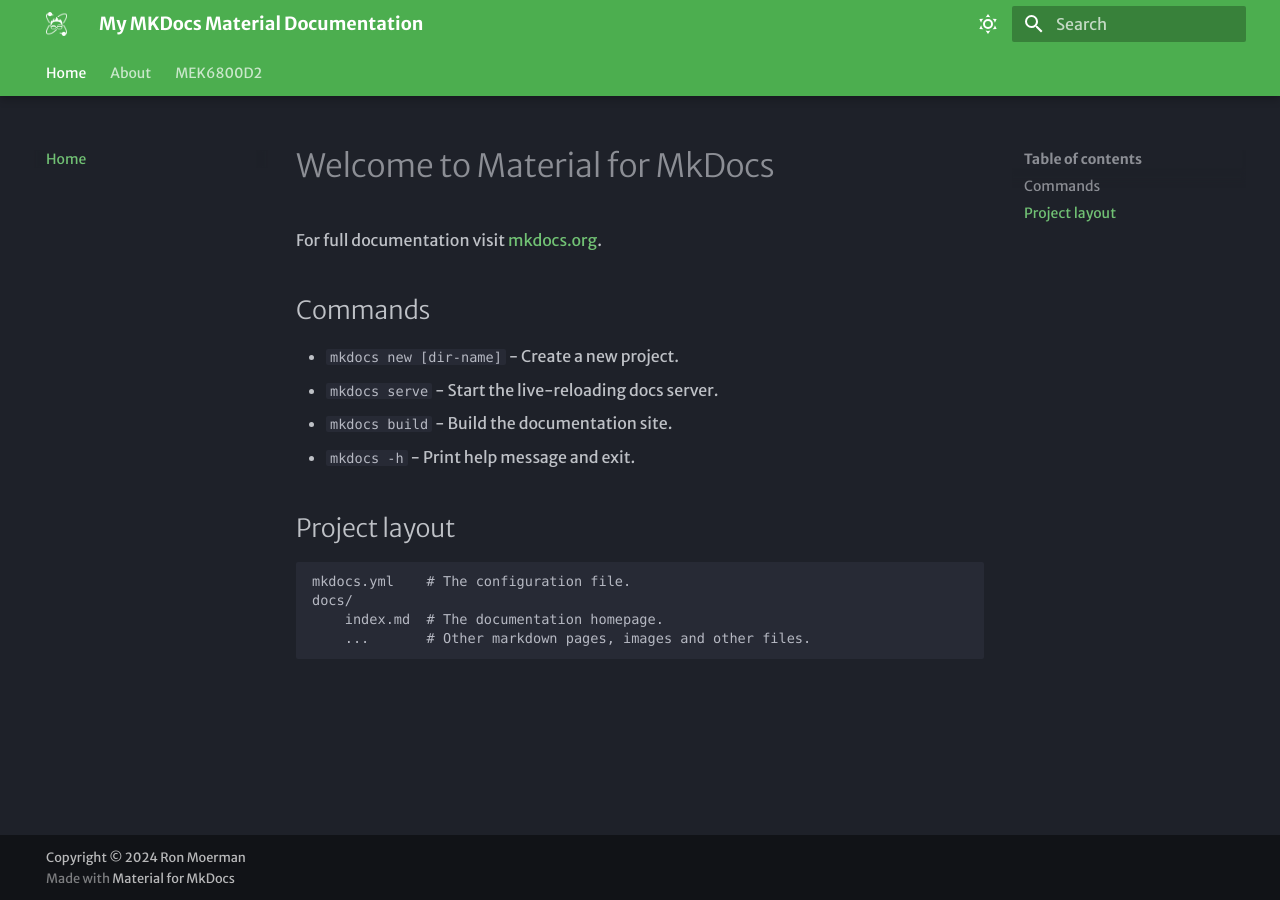
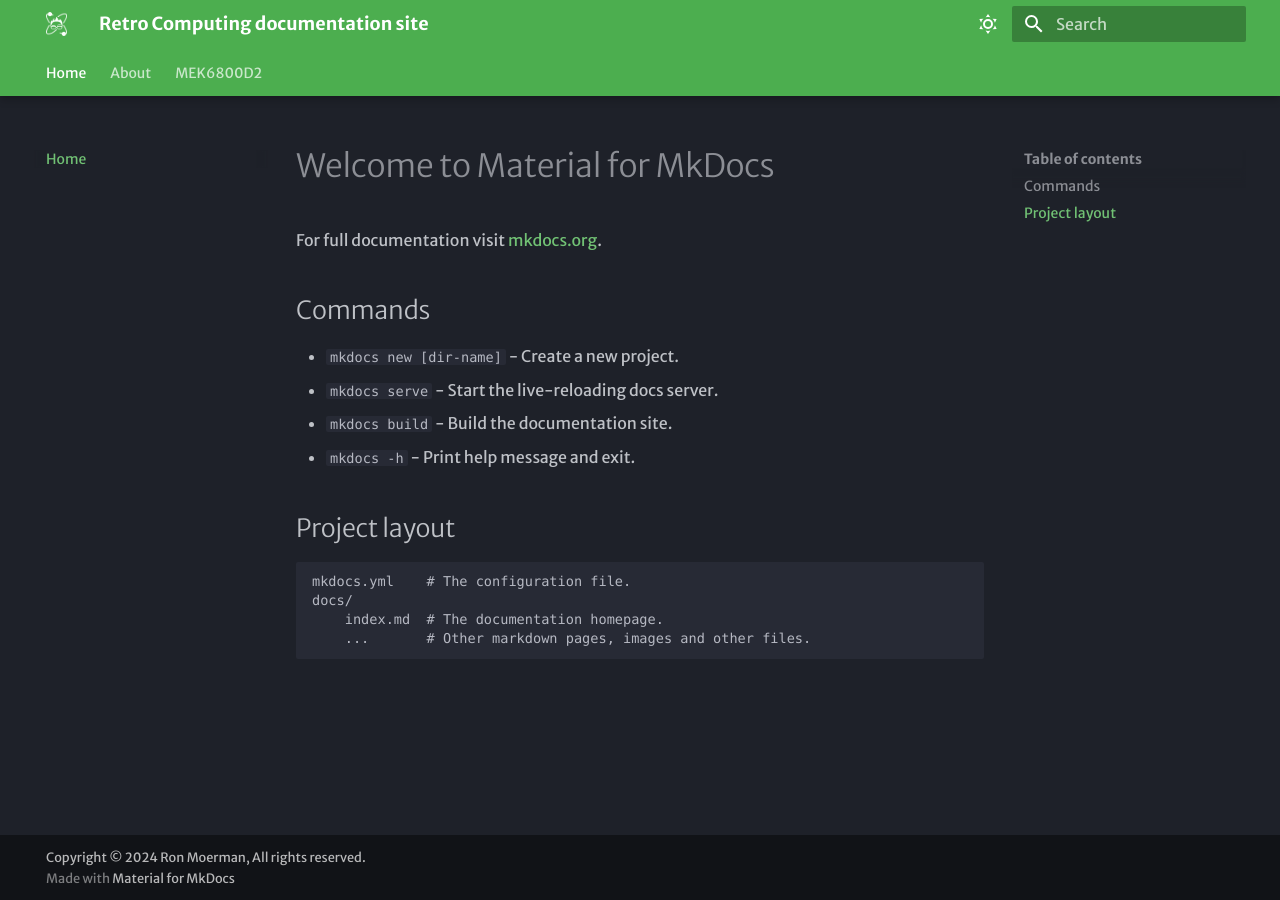
Before and after one commit to crazyelectron-io/mkdocs-retro-computing, an MkDocs documentation site: the page built from docs/index.md, in a window 1280 px wide. Built offline with MkDocs 1.6.1 and Material for MkDocs 9.7.7, drawn with Linux system fonts in a browser that asks for light colours; some web fonts are replaced.

Commit message:
Update sute url
Signed-off-by: Ron Moerman <ron@crazyelectron.io>

```diff
--- a/mkdocs.yml
+++ b/mkdocs.yml
@@ -1,11 +1,12 @@
-site_name: My MKDocs Material Documentation
-site_url: https://docs.moerman.online
+site_name: Retro Computing documentation site
+site_url: https://crazyelectron.io
 
 theme:
   name: material
   font:
     text: Merriweather Sans
     code: Red Hat Mono
+  language: en
   logo: assets/crazyelectron-icon-light.png
   favicon: assets/favicon.ico
   features:
@@ -60,4 +61,4 @@
   - admonition
   - pymdownx.details
 
-copyright: Copyright &copy; 2024 Ron Moerman
+copyright: Copyright &copy; 2024 Ron Moerman, All rights reserved.
```
